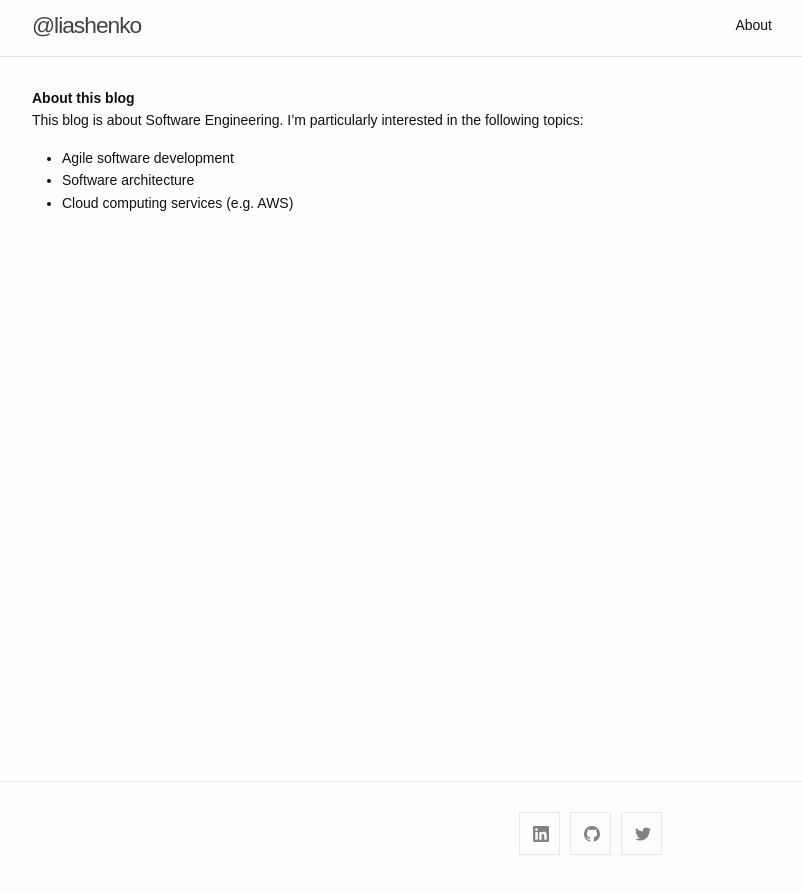
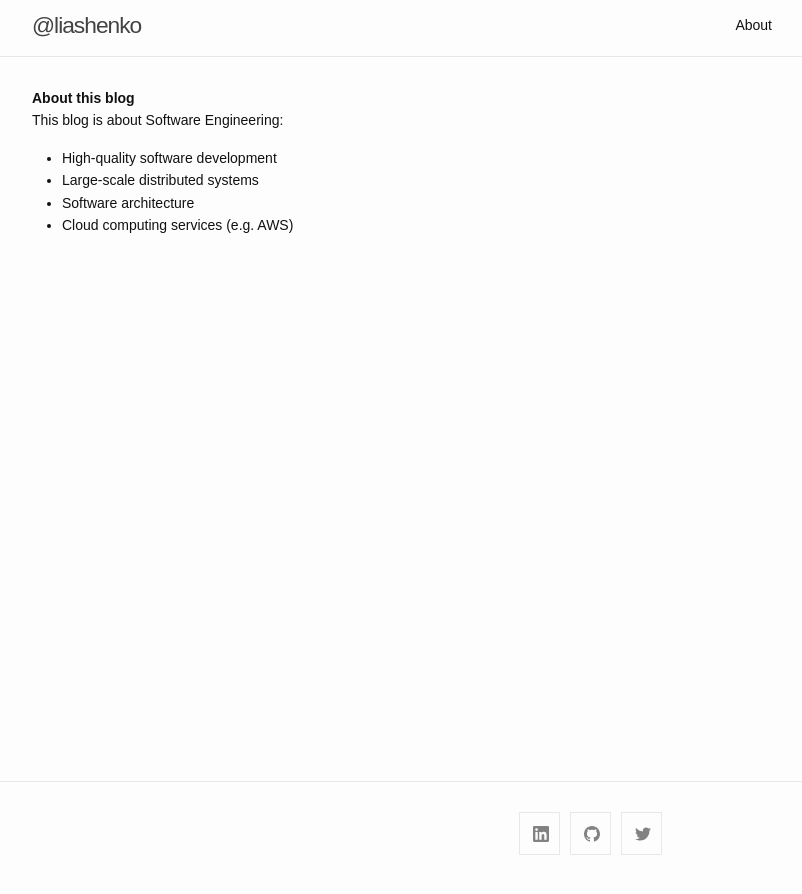
Before and after one commit to liashenko/liashenko.github.io, a Jekyll site: the page built from about.md, in a window 1280 px wide. Shown: the top 894 px of the page, without its empty margins (238-1040 px from the left). Built offline with Jekyll 4.4.1, drawn with Linux system fonts in a browser that asks for light colours.

Commit message:
Update about

```diff
--- a/about.md
+++ b/about.md
@@ -5,7 +5,8 @@ permalink: /about/
 ---
 
 **About this blog**
-This blog is about Software Engineering. I'm particularly interested in the following topics:
-* Agile software development
+This blog is about Software Engineering:
+* High-quality software development
+* Large-scale distributed systems
 * Software architecture
 * Cloud computing services (e.g. AWS)
```
